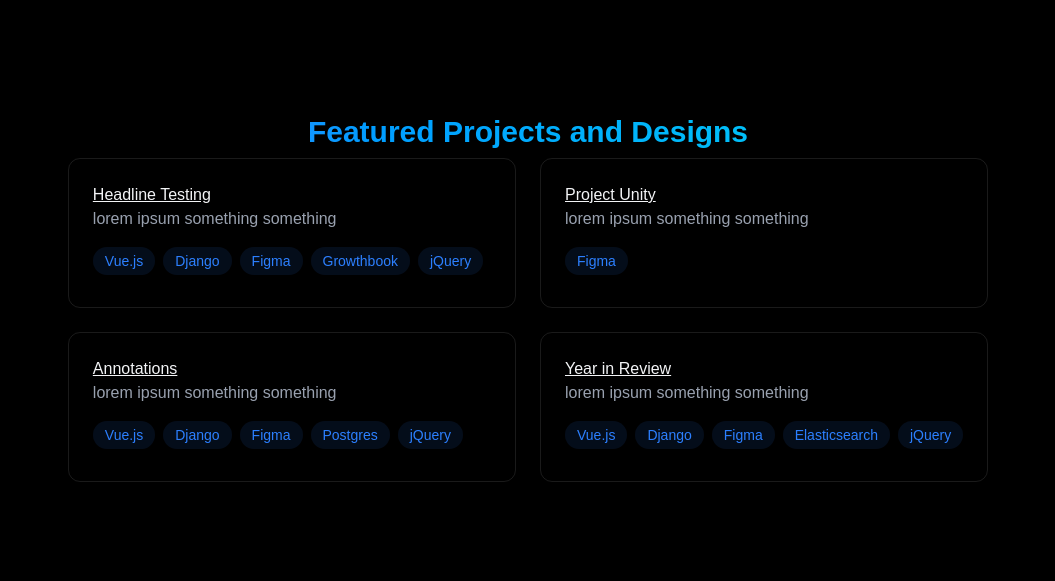
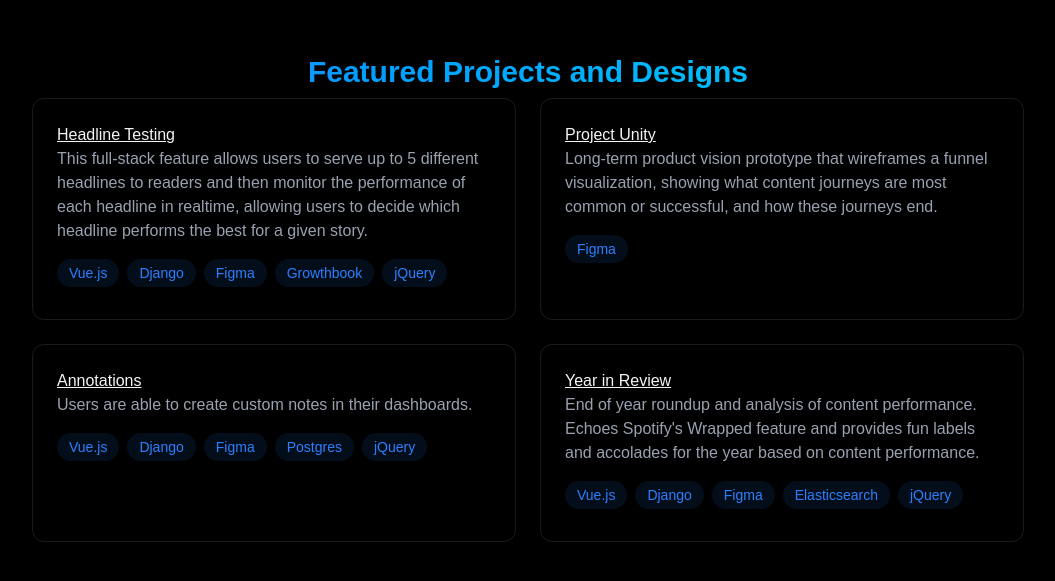
Before and after one commit to jase-d-ace/jase-d-ace.github.io, a React (Vite) app: page / in a window 1280 px wide. Shown: the part 2054-2635 px from the top of the page, without its empty margins (112-1167 px from the left). Built offline with nearby package versions, Linux system fonts and the light colour scheme; a web font is replaced by a local one.

Commit message:
add project descriptions

```diff
--- a/src/components/sections/Projects.jsx
+++ b/src/components/sections/Projects.jsx
@@ -26,25 +26,25 @@
         {
             name: "Headline Testing",
             image: headlineTestingScreenshot,
-            description: "lorem ipsum something something",
+            description: "This full-stack feature allows users to serve up to 5 different headlines to readers and then monitor the performance of each headline in realtime, allowing users to decide which headline performs the best for a given story.",
             techsUsed: ["Vue.js", "Django", "Figma", "Growthbook", "jQuery"]
         },
         {
             name: "Project Unity",
             image: projectUnityScreenshot,
-            description: "lorem ipsum something something",
+            description: "Long-term product vision prototype that wireframes a funnel visualization, showing what content journeys are most common or successful, and how these journeys end.",
             techsUsed: ["Figma"]
         },
         {
             name: "Annotations",
             image: annotationsScreenshot,
-            description: "lorem ipsum something something",
+            description: "Users are able to create custom notes in their dashboards.",
             techsUsed: ["Vue.js", "Django", "Figma", "Postgres", "jQuery"]
         },
         {
             name: "Year in Review",
             image: yearInReviewScreenshot,
-            description: "lorem ipsum something something",
+            description: "End of year roundup and analysis of content performance. Echoes Spotify's Wrapped feature and provides fun labels and accolades for the year based on content performance.",
             techsUsed: ["Vue.js", "Django", "Figma", "Elasticsearch", "jQuery"]
         }
     ]
```
